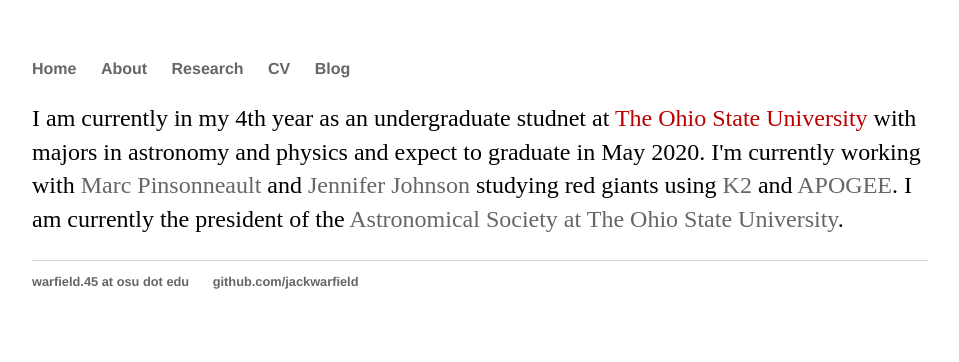
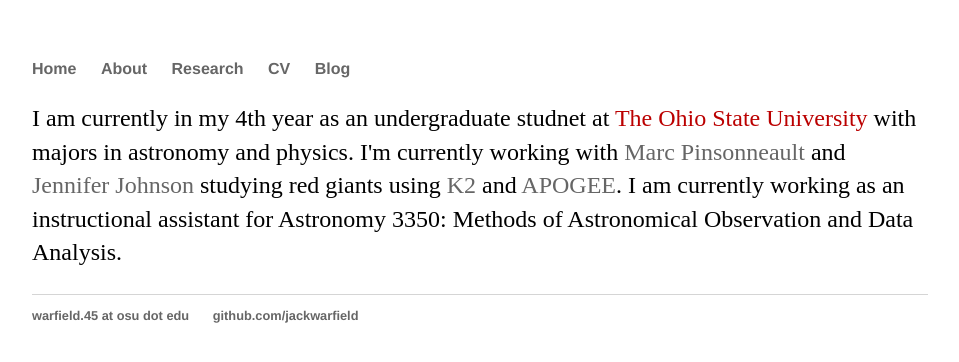
Before and after one commit to jackwarfield/jackwarfield.github.io, a Jekyll site: the page built from about/index.html, in a window 1280 px wide. Shown: the top 362 px of the page, without its empty margins (160-1119 px from the left). Built offline with Jekyll 4.4.1, drawn with Linux system fonts in a browser that asks for light colours.

Commit message:
Updating About page

```diff
--- a/about/index.html
+++ b/about/index.html
@@ -5,13 +5,13 @@
 <div class="blurb">
 	<p>
 		I am currently in my 4th year as an undergraduate studnet at <font color='#bb0000'>The
-		Ohio State University</font> with majors in astronomy and physics and expect to graduate
-		in May 2020. I'm currently working with
-		<a href='http://www.astronomy.ohio-state.edu/~pinsono/'>Marc Pinsonneault</a> and
+		Ohio State University</font> with majors in astronomy and physics. I'm currently working
+		with <a href='http://www.astronomy.ohio-state.edu/~pinsono/'>Marc Pinsonneault</a> and
 		<a href='http://www.astronomy.ohio-state.edu/~jaj/'>Jennifer Johnson</a> studying red
 		giants using <a href='https://keplerscience.arc.nasa.gov'>K2</a> and
 		<a href='https://www.sdss.org/surveys/apogee-2/'>APOGEE</a>.
 
-		I am currently the president of the <a href='http://go.osu.edu/asosu'>Astronomical Society at The Ohio State University</a>.
+		I am currently working as an instructional assistant for Astronomy 3350: Methods of
+		Astronomical Observation and Data Analysis.
 	</p>
 </div><!-- /.blurb -->
```
Also changed, not shown: 1 other file.
